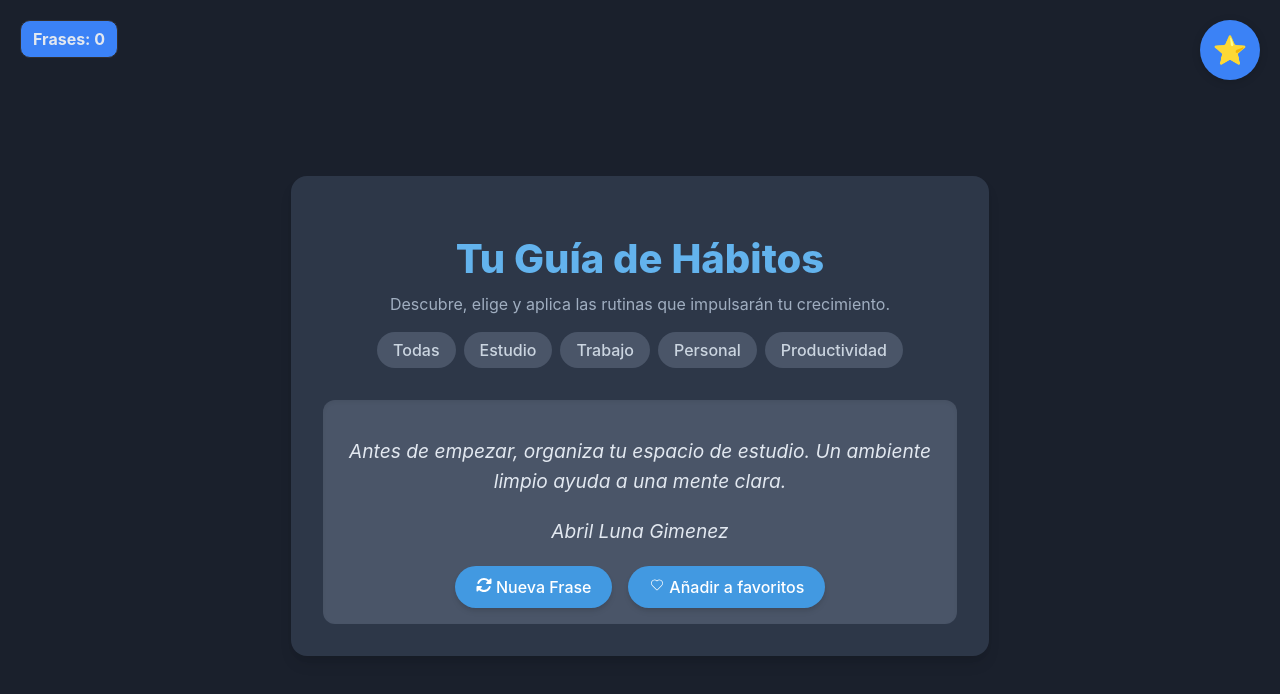
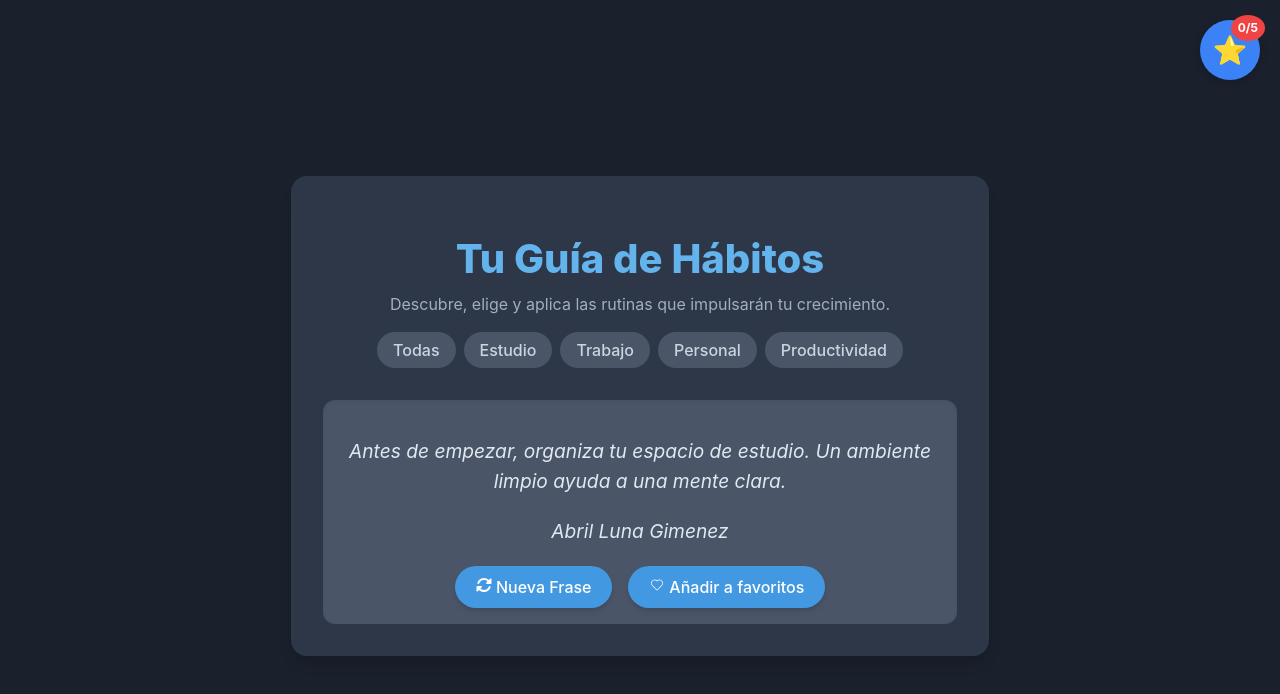
Before and after one commit to fioret20/proyecto-react-grupo1, a React (Vite) app: page / in a window 1280 px wide. Shown: the top 694 px of the page. Built offline with nearby package versions, Linux system fonts and the light colour scheme.

Commit message:
0/5 fav notif and limit reach

```diff
--- a/src/components/FavoriteList.tsx
+++ b/src/components/FavoriteList.tsx
@@ -6,21 +6,26 @@ import Counter from "./Counter";
 interface FavoriteListProps {
   favorites: Phrase[];
   marcFavorite: (phrase: Phrase) => void;
+  maxFavorites: number;
 }
 
-export default function FavoriteList({ favorites, marcFavorite }: FavoriteListProps) {
+export default function FavoriteList({ favorites, marcFavorite, maxFavorites }: FavoriteListProps) {
   const [isOpen, setIsOpen] = useState(false);
+
+  const limitReached = favorites.length >= maxFavorites;
+
   return (
     <>
-    <Counter count={favorites.length}  />
-      <div className="notif-icon" onClick={() => setIsOpen(!isOpen)}>
-        ⭐
-        {favorites.length > 0 && <span className="notif-count">{favorites.length}</span>}
+      <div
+        className={`notif-icon ${limitReached ? 'limit' : ''}`}
+        onClick={() => setIsOpen(!isOpen)}
+      >        ⭐
+        <span className="notif-count">{favorites.length}/{maxFavorites}</span>
       </div>
 
 
       {isOpen && (
-        <div className="notif-panel">
+        <div className="notif-panel ">
           {favorites.length === 0 ? <p>No hay favoritas todavía.</p> : (
             favorites.map(f => (
               <div className="notification favorite-item" key={f.id}>
--- a/src/components/Phrase.tsx
+++ b/src/components/Phrase.tsx
@@ -10,10 +10,12 @@ type PhraseProps = {
     author: string;
     onNextPhrase: () => void;
     onFavoritePhrase: () => void; // add to fav
+    isFavorite: boolean; // nueva prop
+
 };
 
 
-const Phrase: React.FC<PhraseProps> = ({ phrase, author, onNextPhrase, onFavoritePhrase }: { phrase: string, author: string, onNextPhrase: () => void, onFavoritePhrase: () => void }) => {
+const Phrase: React.FC<PhraseProps> = ({ phrase, author, onNextPhrase, onFavoritePhrase, isFavorite }: { phrase: string, author: string, onNextPhrase: () => void, onFavoritePhrase: () => void, isFavorite: boolean }) => {
     return (
         <>
             <div className="content-area">
@@ -22,7 +24,9 @@ const Phrase: React.FC<PhraseProps> = ({ phrase, author, onNextPhrase, onFavorit
                     <p className='author'>{author}</p>
                     <div className="nav-buttons">
                         <button className="nav-button" onClick={onNextPhrase}><FaRotate className='icon' /> Nueva Frase</button>
-                        <button className="nav-button" onClick={onFavoritePhrase}><CiHeart className='icon' /> Añadir a favoritos</button>
+                        <button className="nav-button" onClick={onFavoritePhrase}>
+                            <CiHeart className='icon' /> {isFavorite ? "Desmarcar" : "Añadir a favoritos"}
+                        </button>
                     </div>
                 </section>
             </div>
--- a/src/components/stylesComponents/FavoriteList.css
+++ b/src/components/stylesComponents/FavoriteList.css
@@ -17,7 +17,9 @@
     box-shadow: 0 2px 8px oklch(0 0 0 / 15%);
     z-index: 100;
 }
-
+.notif-icon.limit {
+    background: rgb(116, 116, 128); /* cambia a rojo cuando se alcanza el límite */
+}
 .notif-count {
     position: absolute;
     top: -5px;
@@ -27,7 +29,8 @@
     font-weight: bold;
     border-radius: 50%;
     padding: 4px 7px;
-    font-size: 14px;
+    font-size: 12px;
+
 }
 
 /* Panel desplegable */
--- a/src/pages/Home.tsx
+++ b/src/pages/Home.tsx
@@ -56,11 +56,15 @@ const Home = () => {
         localStorage.setItem("favorites", JSON.stringify(favorites));
     }, [favorites]);
 
+    const maxFavorites = 5;
+
     const toggleFavorite = (phrase: PhraseType) => {
         if (favorites.find(f => f.id === phrase.id)) {
             setFavorites(prev => prev.filter(f => f.id !== phrase.id));
         } else {
-            setFavorites(prev => [...prev, phrase]);
+            if (favorites.length < maxFavorites) {
+                setFavorites(prev => [...prev, phrase]);
+            }
         }
     };
 
@@ -85,10 +89,13 @@ const Home = () => {
                         onNextPhrase={handleNextPhrase}
 
                         onFavoritePhrase={() => toggleFavorite(currentPhrase)} // agregamos favoritos
+                            isFavorite={favorites.some(f => f.id === currentPhrase.id)}
+
                     />
 
                 )}
-                <FavoriteList favorites={favorites} marcFavorite={toggleFavorite} />
+                <FavoriteList favorites={favorites} marcFavorite={toggleFavorite} maxFavorites={maxFavorites}
+                />
             </div>
         </>
     );
```
